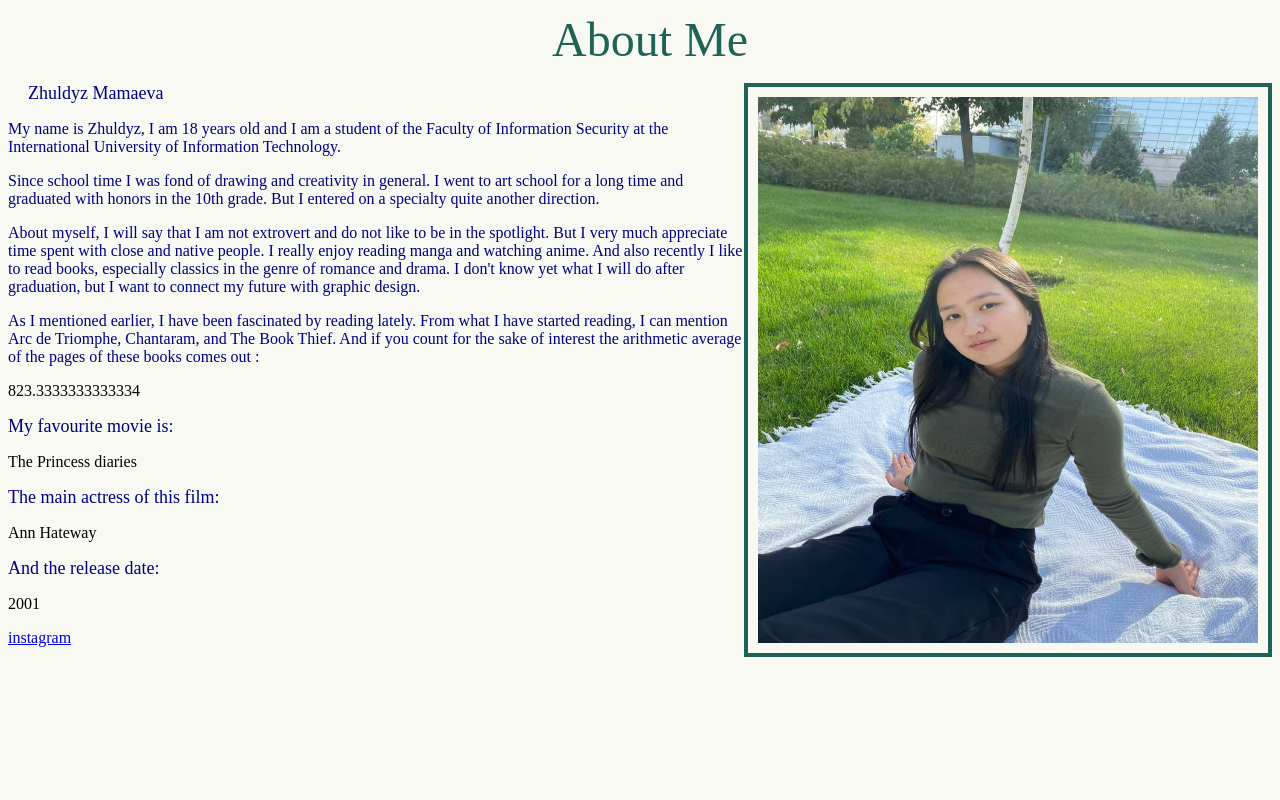
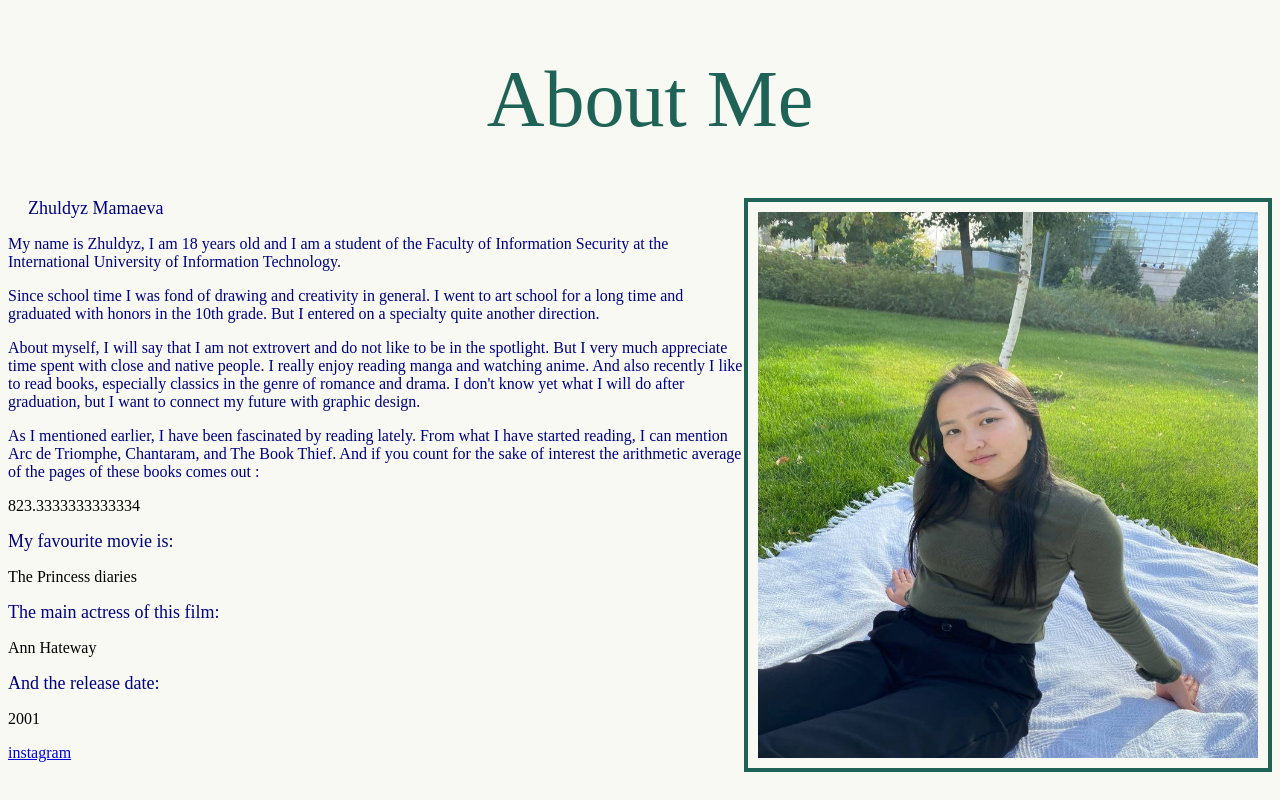
Before and after one commit to Mamaeva30708/Mamaeva30708.github.io, a plain HTML site: page lab3/ind.html in a window 1280 px wide. Drawn offline with Linux system fonts and the light colour scheme.

Commit message:
Update ind.html

```diff
--- a/lab3/ind.html
+++ b/lab3/ind.html
@@ -18,7 +18,7 @@
 </head>
 <body>
 <center>
-<h1><font size="7" color="1F6357" face="GABRIOLA">About Me</font></h1>
+<h1 id="title">About Me</h1>
 </center>
 <p><img src="mee.jpg" alt="Zhuldyz at the picnic" width="414" height="546" class="picture" ></p>
 <h1>Zhuldyz Mamaeva</font></h1>
```
